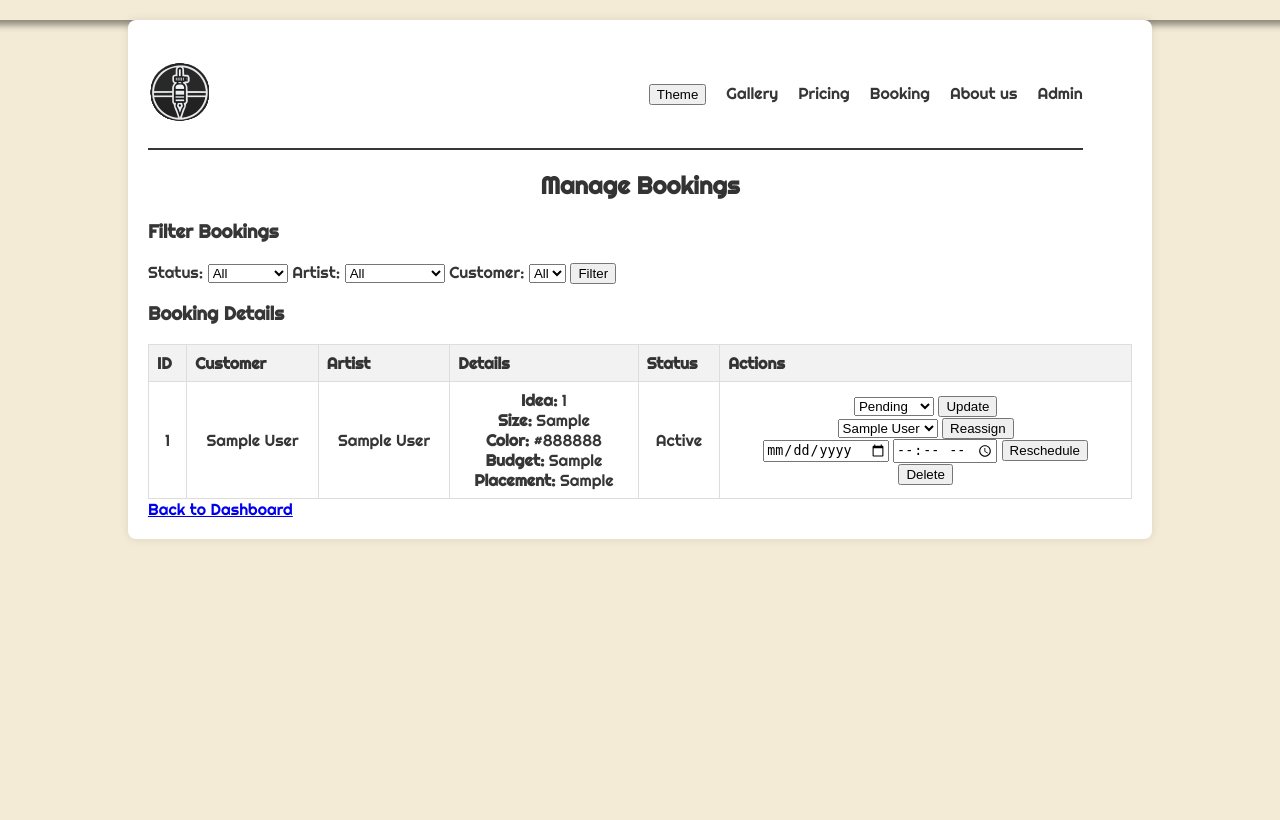
After one commit to Ali-Makke/Tattoo-Studio-Website, a PHP site: page /manage_bookings.php in a window 1280 px wide. The commit adds this page. Run offline with PHP 8.4, Linux system fonts and the light colour scheme; the visitor is signed in with stand-in values (Sample User, id 1); tables that the repository leaves empty or names only in its code hold one stand-in row (values such as "Sample post").

Commit message:
-updated admin.php name to admin_dashboard.php -added a page for common used fuctions -changed reviews table name to artist_reviews -added a page to manage bookings -

```diff
--- /dev/null
+++ b/manage_bookings.php
@@ -0,0 +1,217 @@
+<?php
+require 'authentication_check.php';
+require_admin_access();
+require 'db_connect.php';
+
+if (!is_admin()) {
+    header("Location: user.php");
+    exit();
+}
+
+// Update Booking Status
+if (isset($_POST['update_status'])) {
+    $bookingId = $_POST['booking_id'];
+    $newStatus = $_POST['status'];
+    $sqlUpdateStatus = "UPDATE bookings SET status = '$newStatus' WHERE id = $bookingId";
+    mysqli_query($conn, $sqlUpdateStatus);
+}
+
+// Reassign Artist
+if (isset($_POST['reassign_artist'])) {
+    $bookingId = $_POST['booking_id'];
+    $artistId = $_POST['artist_id'];
+    $sqlReassignArtist = "UPDATE bookings SET artist_id = $artistId WHERE id = $bookingId";
+    mysqli_query($conn, $sqlReassignArtist);
+}
+
+// Reschedule Booking
+if (isset($_POST['reschedule_booking'])) {
+    $bookingId = $_POST['booking_id'];
+    $newDate = $_POST['reschedule_date'];
+    $newTime = $_POST['reschedule_time'];
+    $sqlReschedule = "UPDATE bookings SET dates = '$newDate', times = '$newTime' WHERE id = $bookingId";
+    mysqli_query($conn, $sqlReschedule);
+}
+
+// Delete Booking
+if (isset($_POST['delete_booking'])) {
+    $bookingId = $_POST['booking_id'];
+    $sqlDeleteBooking = "DELETE FROM bookings WHERE id = $bookingId";
+    mysqli_query($conn, $sqlDeleteBooking);
+}
+
+// Fetch Bookings
+$statusFilter = isset($_GET['status']) ? $_GET['status'] : '';
+$artistFilter = isset($_GET['artist']) ? $_GET['artist'] : '';
+$customerFilter = isset($_GET['customer']) ? $_GET['customer'] : '';
+
+$sqlFetchBookings = "SELECT
+    bookings.*,
+    customers.id AS customer_id,
+    users.fname AS customer_fname,
+    users.lname AS customer_lname,
+    artists.id AS artist_id,
+    users2.fname AS artist_fname,
+    users2.lname AS artist_lname
+FROM
+    bookings
+LEFT JOIN customers ON bookings.customer_id = customers.id
+LEFT JOIN users AS users ON customers.user_id = users.id
+LEFT JOIN artists ON bookings.artist_id = artists.id
+LEFT JOIN users AS users2 ON artists.user_id = users2.id";
+
+if ($statusFilter) {
+    $sqlFetchBookings .= " AND bookings.status = '$statusFilter'";
+}
+if ($artistFilter) {
+    $sqlFetchBookings .= " AND bookings.artist_id = $artistFilter";
+}
+if ($customerFilter) {
+    $sqlFetchBookings .= " AND bookings.customer_id = $customerFilter";
+}
+
+$sqlFetchBookings .= " ORDER BY bookings.created_at DESC";
+$resultBookings = mysqli_query($conn, $sqlFetchBookings);
+
+// Fetch Artists for Filters
+$sqlArtists = "SELECT artists.id, users.fname, users.lname
+               FROM artists
+               JOIN users ON artists.user_id = users.id";
+$resultArtists = mysqli_query($conn, $sqlArtists);
+
+// Fetch Customers for Filters
+$sqlCustomers = "SELECT users.id, users.fname, users.lname FROM users WHERE role_id = 2";
+$resultCustomers = mysqli_query($conn, $sqlCustomers);
+
+?>
+<!DOCTYPE html>
+<html lang="en">
+
+<head>
+    <meta charset="UTF-8">
+    <meta name="viewport" content="width=device-width, initial-scale=1.0">
+    <title>InkVibe | Manage Bookings</title>
+    <link rel="stylesheet" href="styles/admin.css">
+    <link rel="stylesheet" href="styles/included.css">
+    <script defer src="scripts/included.js"></script>
+</head>
+
+<body>
+    <div class="container">
+        <header>
+            <?php include 'navbar.php'; ?>
+        </header>
+
+        <h2 class="heading">Manage Bookings</h2>
+
+        <!-- Filters -->
+        <div class="filter-section">
+            <h3>Filter Bookings</h3>
+            <form method="GET">
+                <label for="status">Status:</label>
+                <select id="status" name="status">
+                    <option value="">All</option>
+                    <option value="pending" <?php if ($statusFilter == 'pending') echo 'selected'; ?>>Pending</option>
+                    <option value="approved" <?php if ($statusFilter == 'approved') echo 'selected'; ?>>Approved</option>
+                    <option value="done" <?php if ($statusFilter == 'done') echo 'selected'; ?>>Done</option>
+                    <option value="canceled" <?php if ($statusFilter == 'canceled') echo 'selected'; ?>>Canceled</option>
+                </select>
+
+                <label for="artist">Artist:</label>
+                <select id="artist" name="artist">
+                    <option value="">All</option>
+                    <?php while ($row = mysqli_fetch_assoc($resultArtists)) {
+                        $selected = ($artistFilter == $row['id']) ? 'selected' : '';
+                        echo "<option value='{$row['id']}' $selected>{$row['fname']} {$row['lname']}</option>";
+                    } ?>
+                </select>
+
+                <label for="customer">Customer:</label>
+                <select id="customer" name="customer">
+                    <option value="">All</option>
+                    <?php while ($row = mysqli_fetch_assoc($resultCustomers)) {
+                        $selected = ($customerFilter == $row['id']) ? 'selected' : '';
+                        echo "<option value='{$row['id']}' $selected>{$row['fname']} {$row['lname']}</option>";
+                    } ?>
+                </select>
+
+                <button type="submit">Filter</button>
+            </form>
+        </div>
+
+        <!-- Display Bookings -->
+        <div class="form-section">
+            <h3>Booking Details</h3>
+            <table border="1" class="table">
+                <tr>
+                    <th>ID</th>
+                    <th>Customer</th>
+                    <th>Artist</th>
+                    <th>Details</th>
+                    <th>Status</th>
+                    <th>Actions</th>
+                </tr>
+                <?php while ($row = mysqli_fetch_assoc($resultBookings)) : ?>
+                    <tr>
+                        <td><?php echo $row['id']; ?></td>
+                        <td><?php echo "{$row['customer_fname']} {$row['customer_lname']}"; ?></td>
+                        <td><?php echo $row['artist_id'] ? "{$row['artist_fname']} {$row['artist_lname']}" : "Unassigned"; ?></td>
+                        <td>
+                            <strong>Idea:</strong> <?php echo $row['idea']; ?><br>
+                            <strong>Size:</strong> <?php echo $row['size']; ?><br>
+                            <strong>Color:</strong> <?php echo ucfirst($row['color']); ?><br>
+                            <strong>Budget:</strong> <?php echo $row['budget']; ?><br>
+                            <strong>Placement:</strong> <?php echo $row['placement']; ?><br>
+                        </td>
+                        <td><?php echo ucfirst($row['status']); ?></td>
+                        <td>
+                            <!-- Update Status -->
+                            <form method="POST" style="display: inline-block;">
+                                <input type="hidden" name="booking_id" value="<?php echo $row['id']; ?>">
+                                <select name="status">
+                                    <option value="pending">Pending</option>
+                                    <option value="approved">Approved</option>
+                                    <option value="done">Done</option>
+                                    <option value="canceled">Canceled</option>
+                                </select>
+                                <button type="submit" name="update_status">Update</button>
+                            </form>
+                            <br>
+                            <!-- Reassign Artist -->
+                            <form method="POST" style="display: inline-block;">
+                                <input type="hidden" name="booking_id" value="<?php echo $row['id']; ?>">
+                                <select name="artist_id">
+                                    <?php
+                                    mysqli_data_seek($resultArtists, 0);
+                                    while ($artist = mysqli_fetch_assoc($resultArtists)) {
+                                        echo "<option value='{$artist['id']}'>{$artist['fname']} {$artist['lname']}</option>";
+                                    }
+                                    ?>
+                                </select>
+                                <button type="submit" name="reassign_artist">Reassign</button>
+                            </form>
+                            <br>
+                            <!-- Reschedule Booking -->
+                            <form method="POST" style="display: inline-block;">
+                                <input type="hidden" name="booking_id" value="<?php echo $row['id']; ?>">
+                                <input type="date" name="reschedule_date" required>
+                                <input type="time" name="reschedule_time" required>
+                                <button type="submit" name="reschedule_booking">Reschedule</button>
+                            </form>
+                            <br>
+                            <!-- Delete Booking -->
+                            <form method="POST" style="display: inline-block;">
+                                <input type="hidden" name="booking_id" value="<?php echo $row['id']; ?>">
+                                <button type="submit" name="delete_booking" onclick="return confirm('Are you sure?');">Delete</button>
+                            </form>
+                        </td>
+                    </tr>
+                <?php endwhile; ?>
+            </table>
+        </div>
+
+        <a class="back-link" href="admin_dashboard.php">Back to Dashboard</a>
+    </div>
+</body>
+
+</html>
--- a/manage_categories.php
+++ b/manage_categories.php
@@ -114,7 +114,7 @@ $resultTattoos = mysqli_query($conn, $sqlTattoos);
             </form>
         </div>
 
-        <a class="back-link" href="admin.php">Back to Dashboard</a>
+        <a class="back-link" href="admin_dashboard.php">Back to Dashboard</a>
     </div>
 
     <?php include 'footer.php'; ?>
--- a/manage_tattoo_gallery.php
+++ b/manage_tattoo_gallery.php
@@ -156,7 +156,7 @@ $resultCategories = mysqli_query($conn, $sqlCategories);
             </table>
         </div>
 
-        <a class="back-link" href="admin.php">Back to Dashboard</a>
+        <a class="back-link" href="admin_dashboard.php">Back to Dashboard</a>
     </div>
 </body>
 
--- a/navbar.php
+++ b/navbar.php
@@ -14,7 +14,7 @@
         <?php
         if (isset($_SESSION['email'])) {
             if (is_admin()) {
-                echo '<li><a href="admin.php">Admin</a></li>';
+                echo '<li><a href="admin_dashboard.php">Admin</a></li>';
             } else if(is_user()){
                 echo '<li><a href="user.php">User</a></li>';
             }else{
```
Also changed, not shown: admin_dashboard.php (renamed from admin.php, +17 -17 lines), common_functions.php (added, +35 -0 lines), manage_artists.php (+15 -16 lines), manage_customers.php (added, +140 -0 lines), sign-up.php (+4 -37 lines).
